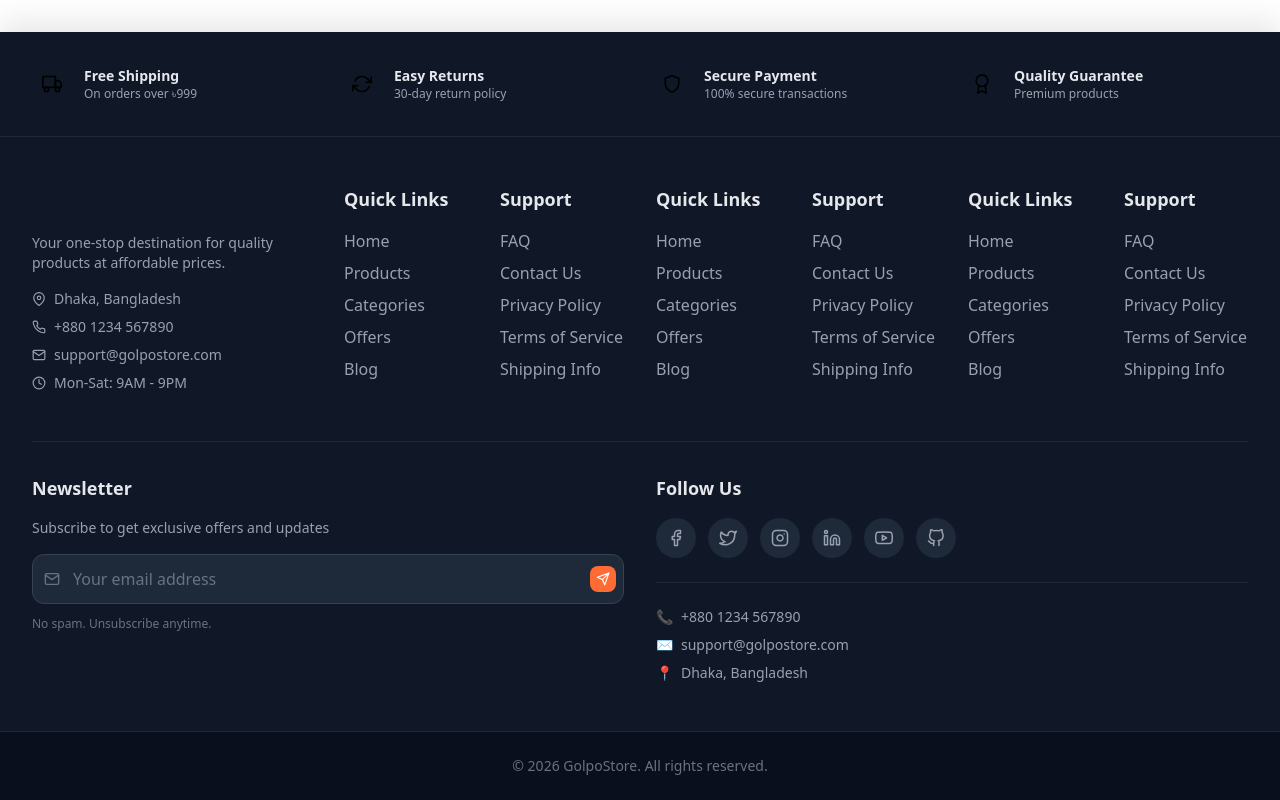
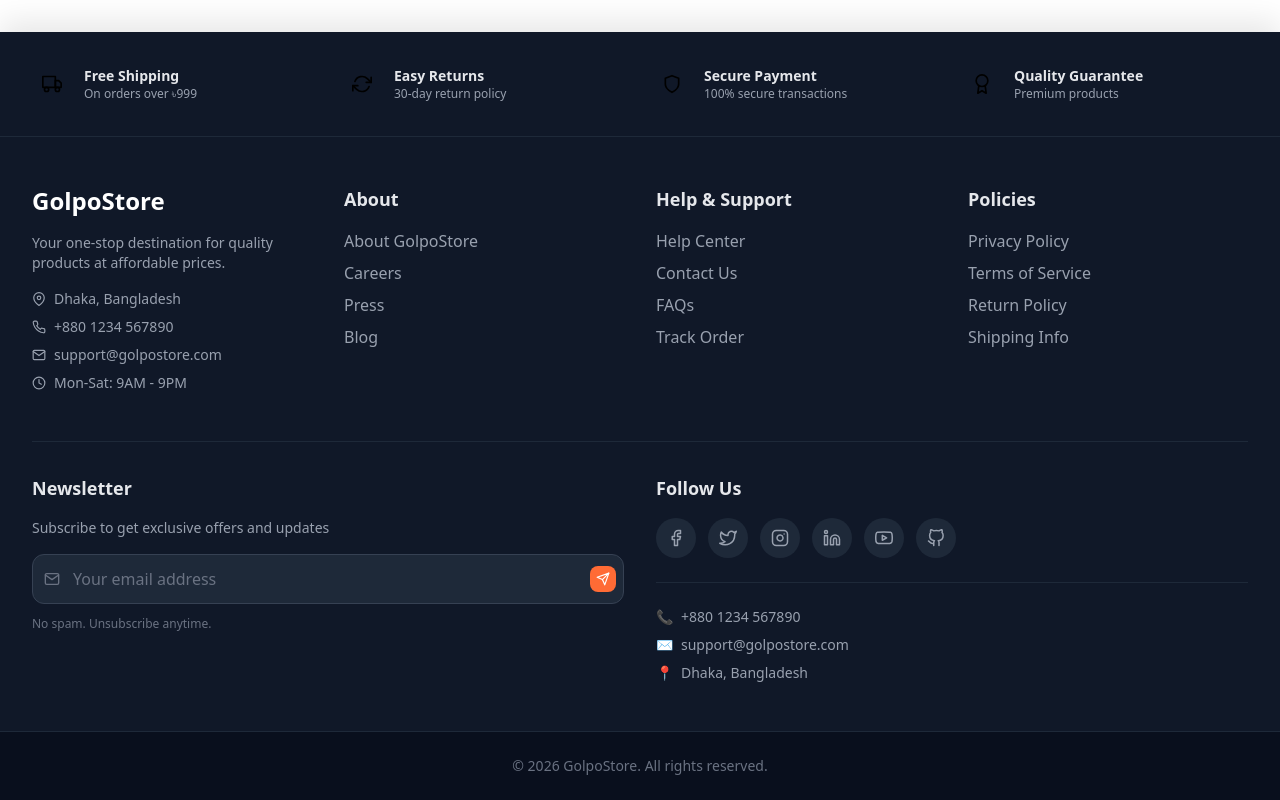
Before and after one commit to KMTonmoy/golpo_store_client, a Next.js app: page / in a window 1280 px wide. Shown: the part 4110-4910 px from the top of the page. Built offline with nearby package versions, Linux system fonts and the light colour scheme.

Commit message:
Footer Adjusted

```diff
--- a/src/components/layout/Footer/Footer.tsx
+++ b/src/components/layout/Footer/Footer.tsx
@@ -83,7 +83,7 @@
                     {/* About / Contact Info */}
                     <div>
                         <Link href="/" className="inline-block mb-4">
-                            <h2 className="text-2xl font-bold bg-gradient-to-r from-primary to-accent bg-clip-text text-transparent">
+                            <h2 className="text-2xl text-white font-bold bg-gradient-to-r from-primary to-accent bg-clip-text text-transparent">
                                 GolpoStore
                             </h2>
                         </Link>
--- a/src/components/layout/Footer/FooterLinks.tsx
+++ b/src/components/layout/Footer/FooterLinks.tsx
@@ -1,76 +1,41 @@
 import Link from 'next/link';
 import React from 'react';
 
-const FooterLinks = () => {
+interface FooterLinksProps {
+  title?: string;
+  links?: { name: string; href: string; }[];
+}
+
+const FooterLinks = ({ title, links }: FooterLinksProps) => {
+  // Default links if none provided
+  const defaultLinks = [
+    { name: "Home", href: "/" },
+    { name: "Products", href: "/products" },
+    { name: "Categories", href: "/categories" },
+    { name: "Offers", href: "/offers" },
+    { name: "Blog", href: "/blog" },
+  ];
+
+  const displayLinks = links || defaultLinks;
+  const displayTitle = title || "Quick Links";
+
   return (
-    <div className="grid grid-cols-1 sm:grid-cols-2 gap-8">
-      {/* Quick Links Section */}
-      <div className="space-y-4">
-        <h4 className="text-lg font-semibold text-gray-200 relative inline-block after:content-[''] after:absolute after:-bottom-2 after:left-0 after:w-10 after:h-0.5 after:bg-gradient-to-r after:from-primary after:to-accent">
-          Quick Links
-        </h4>
-        <ul className="space-y-2">
-          <li>
-            <Link href="/" className="text-gray-400 hover:text-primary transition-all duration-300 hover:translate-x-1 inline-block">
-              Home
+    <div className="space-y-4">
+      <h4 className="text-lg font-semibold text-gray-200 relative inline-block after:content-[''] after:absolute after:-bottom-2 after:left-0 after:w-10 after:h-0.5 after:bg-gradient-to-r after:from-primary after:to-accent">
+        {displayTitle}
+      </h4>
+      <ul className="space-y-2">
+        {displayLinks.map((link, index) => (
+          <li key={index}>
+            <Link
+              href={link.href}
+              className="text-gray-400 hover:text-primary transition-all duration-300 hover:translate-x-1 inline-block"
+            >
+              {link.name}
             </Link>
           </li>
-          <li>
-            <Link href="/products" className="text-gray-400 hover:text-primary transition-all duration-300 hover:translate-x-1 inline-block">
-              Products
-            </Link>
-          </li>
-          <li>
-            <Link href="/categories" className="text-gray-400 hover:text-primary transition-all duration-300 hover:translate-x-1 inline-block">
-              Categories
-            </Link>
-          </li>
-          <li>
-            <Link href="/offers" className="text-gray-400 hover:text-primary transition-all duration-300 hover:translate-x-1 inline-block">
-              Offers
-            </Link>
-          </li>
-          <li>
-            <Link href="/blog" className="text-gray-400 hover:text-primary transition-all duration-300 hover:translate-x-1 inline-block">
-              Blog
-            </Link>
-          </li>
-        </ul>
-      </div>
-
-      {/* Support Section */}
-      <div className="space-y-4">
-        <h4 className="text-lg font-semibold text-gray-200 relative inline-block after:content-[''] after:absolute after:-bottom-2 after:left-0 after:w-10 after:h-0.5 after:bg-gradient-to-r after:from-primary after:to-accent">
-          Support
-        </h4>
-        <ul className="space-y-2">
-          <li>
-            <Link href="/faq" className="text-gray-400 hover:text-primary transition-all duration-300 hover:translate-x-1 inline-block">
-              FAQ
-            </Link>
-          </li>
-          <li>
-            <Link href="/contact" className="text-gray-400 hover:text-primary transition-all duration-300 hover:translate-x-1 inline-block">
-              Contact Us
-            </Link>
-          </li>
-          <li>
-            <Link href="/privacy" className="text-gray-400 hover:text-primary transition-all duration-300 hover:translate-x-1 inline-block">
-              Privacy Policy
-            </Link>
-          </li>
-          <li>
-            <Link href="/terms" className="text-gray-400 hover:text-primary transition-all duration-300 hover:translate-x-1 inline-block">
-              Terms of Service
-            </Link>
-          </li>
-          <li>
-            <Link href="/shipping" className="text-gray-400 hover:text-primary transition-all duration-300 hover:translate-x-1 inline-block">
-              Shipping Info
-            </Link>
-          </li>
-        </ul>
-      </div>
+        ))}
+      </ul>
     </div>
   );
 };
```
